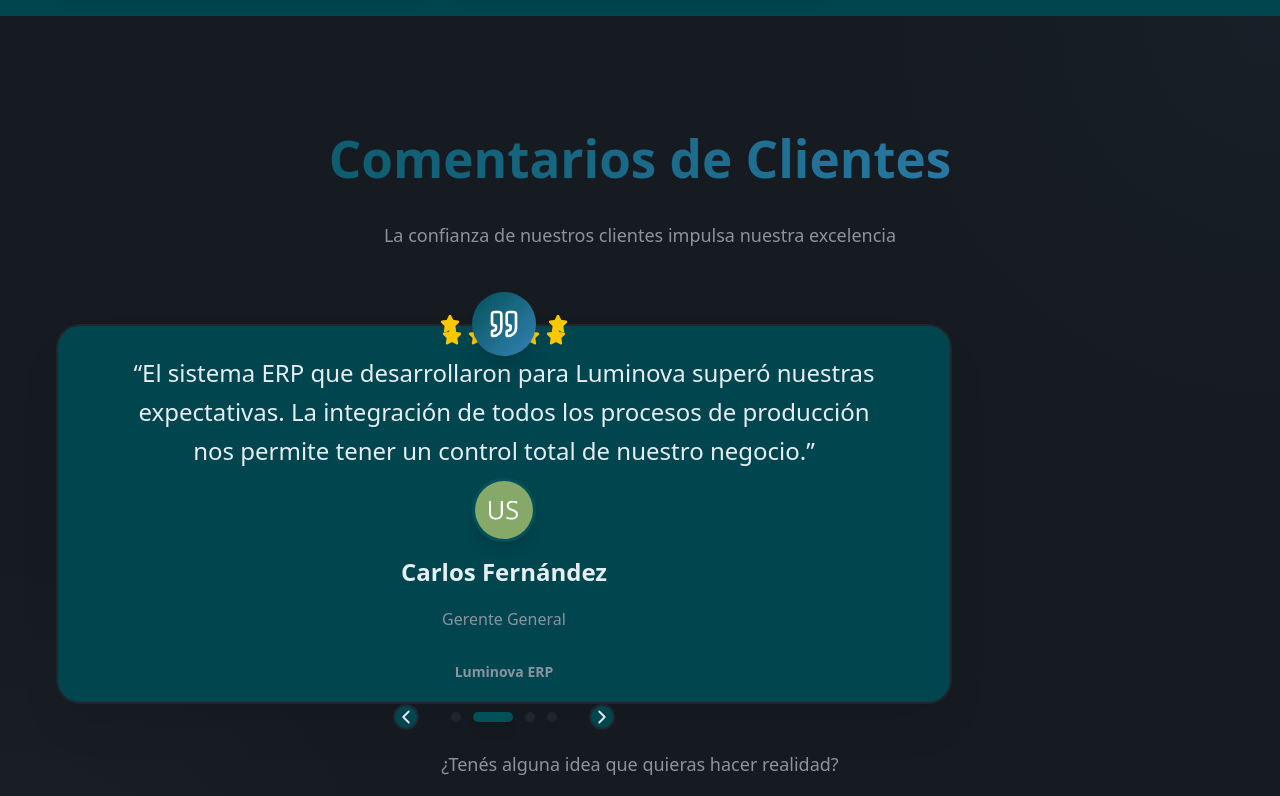
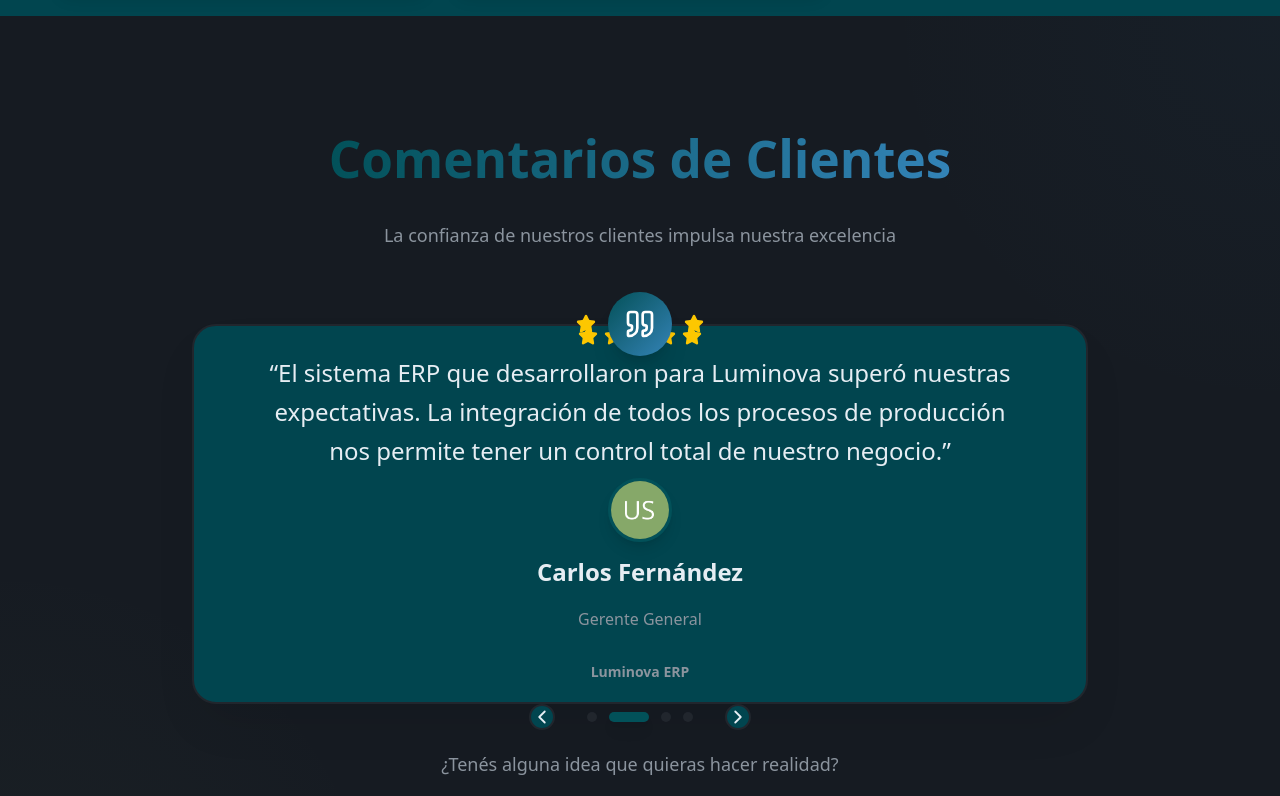
Before and after one commit to dgimenezdeveloper/folkode-webapp, a Next.js app: page / in a window 1280 px wide. Shown: the part 8360-9156 px from the top of the page. Built offline with nearby package versions, Linux system fonts and the light colour scheme.

Commit message:
Ahora la sección y el contenido del carrusel estarán perfectamente centrados tanto horizontal como verticalmente en la web

```diff
--- a/src/components/sections/Testimonials.tsx
+++ b/src/components/sections/Testimonials.tsx
@@ -98,14 +98,14 @@ export default function Testimonials() {
   }
 
   return (
-    <section id="testimonios" className="section bg-[var(--color-surface)] relative overflow-hidden">
+    <section id="testimonios" className="section bg-[var(--color-surface)] relative overflow-hidden flex flex-col items-center justify-center min-h-screen">
       {/* Background decoration */}
       <div className="absolute inset-0 pointer-events-none">
         <div className="absolute top-0 right-0 w-1/2 h-1/2 bg-[radial-gradient(circle_at_100%_0%,rgba(51,131,183,0.04),transparent_50%)]" />
         <div className="absolute bottom-0 left-0 w-1/2 h-1/2 bg-[radial-gradient(circle_at_0%_100%,rgba(134,168,105,0.04),transparent_50%)]" />
       </div>
 
-      <div className="container mx-auto relative z-10">
+      <div className="container mx-auto relative z-10 flex flex-col items-center justify-center">
         {/* Section header */}
         <motion.div
           initial={{ opacity: 0, y: 20 }}
@@ -123,7 +123,7 @@ export default function Testimonials() {
         </motion.div>
 
         {/* Testimonial carousel */}
-        <div className="relative max-w-4xl mx-auto">
+        <div className="relative max-w-4xl mx-auto flex flex-col items-center justify-center w-full">
           {/* Quote icon */}
           <div className="absolute -top-8 left-1/2 -translate-x-1/2 z-10">
             <div className="flex items-center justify-center gap-3">
@@ -136,7 +136,7 @@ export default function Testimonials() {
           </div>
 
           {/* Testimonial card - Fixed height container */}
-          <div className="rounded-3xl p-10 md:p-16 pt-16 min-h-[420px] md:min-h-[380px] flex flex-col bg-[var(--color-background)] border-2 border-[var(--color-border)] shadow-2xl shadow-black/10">
+          <div className="rounded-3xl p-10 md:p-16 pt-16 min-h-[420px] md:min-h-[380px] flex flex-col bg-[var(--color-background)] border-2 border-[var(--color-border)] shadow-2xl shadow-black/10 items-center justify-center w-full">
             <AnimatePresence mode="sync" custom={direction} initial={false}>
               <motion.div
                 key={currentIndex}
```
